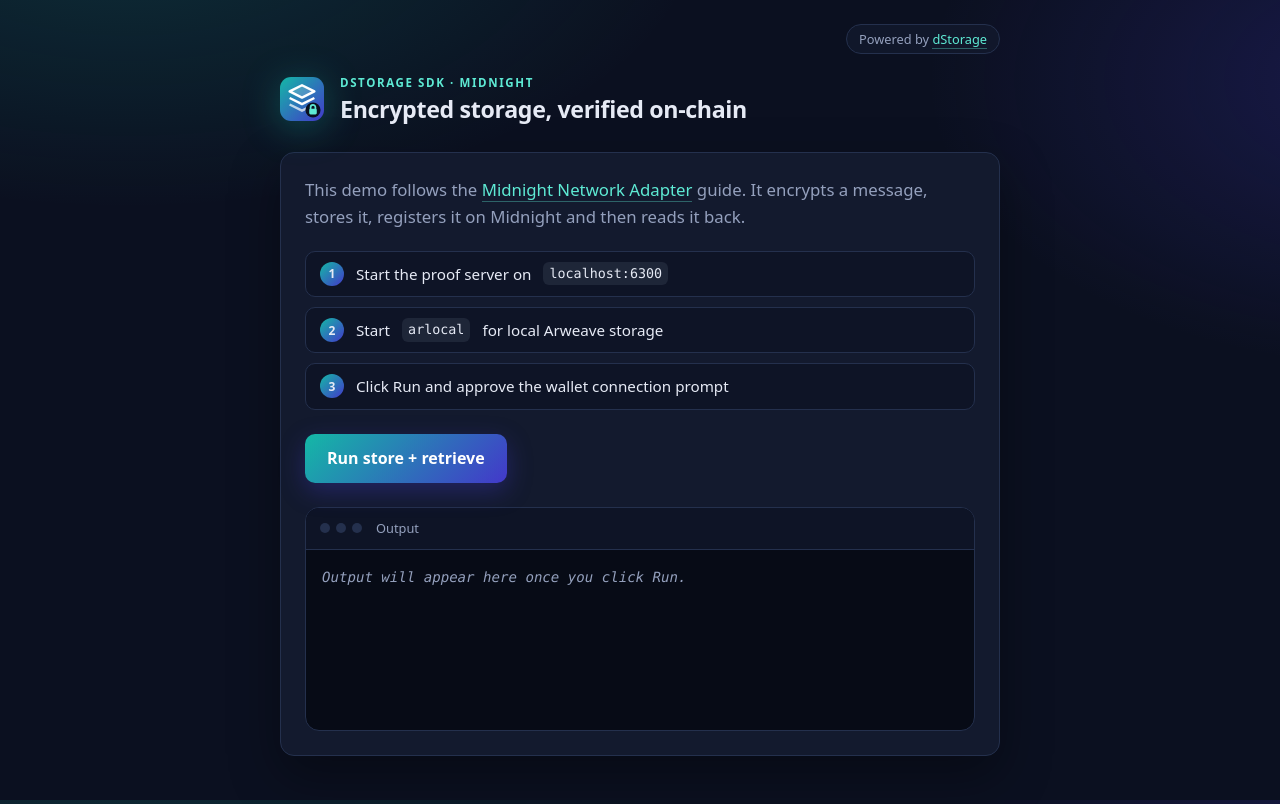
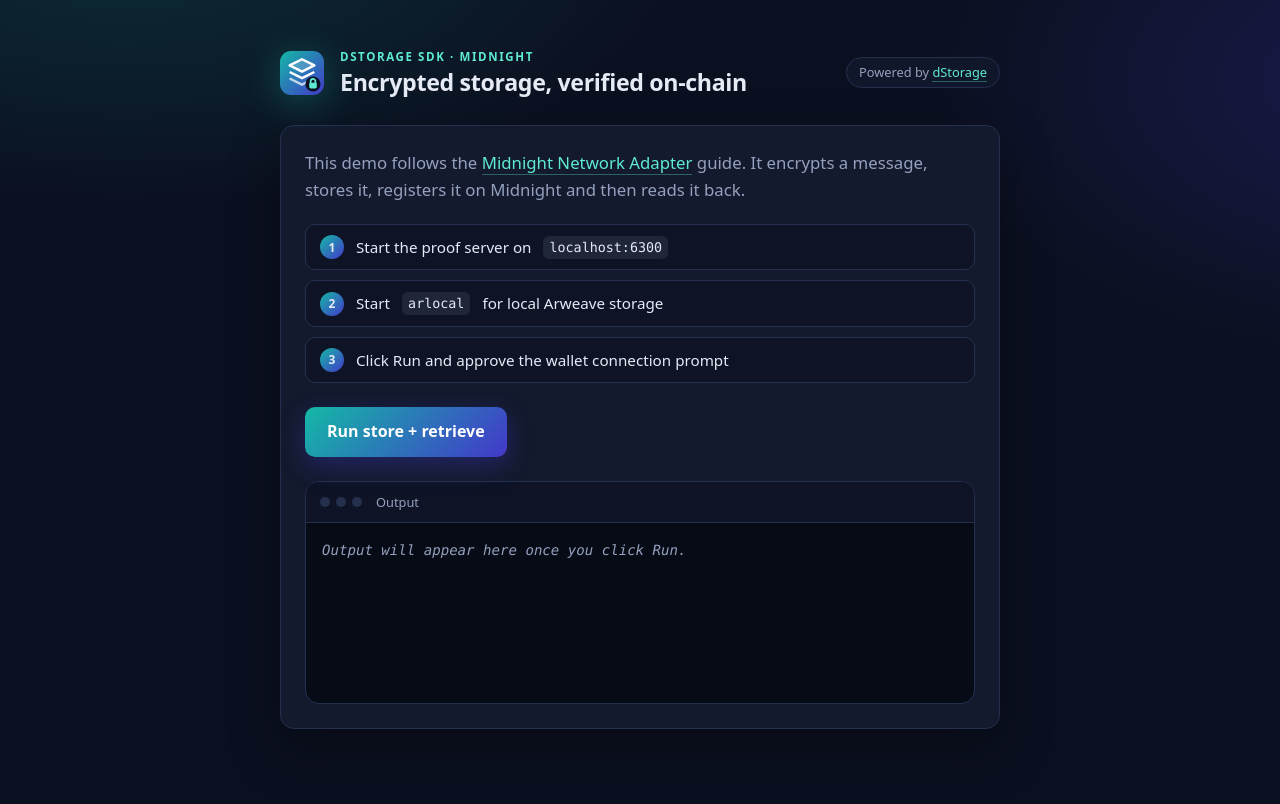
Before and after one commit to dStorageTech/dstorage-starter-template, a website built with Vite: page index.html in a window 1280 px wide. Built offline with nearby package versions, Linux system fonts and the light colour scheme.

Commit message:
Move "Powered by dStorage" badge into the title row

```diff
--- a/index.html
+++ b/index.html
@@ -41,12 +41,13 @@
       main {
         max-width: 760px;
         margin: 0 auto;
-        padding: 24px 20px 48px;
+        padding: 48px 20px 48px;
       }
 
       header {
         display: flex;
         align-items: center;
+        flex-wrap: wrap;
         gap: 16px;
         margin-bottom: 28px;
       }
@@ -240,12 +241,8 @@
       }
 
       .powered {
-        display: flex;
-        justify-content: flex-end;
-        margin-bottom: 20px;
-      }
-
-      .powered span {
+        margin-left: auto;
+        white-space: nowrap;
         padding: 4px 12px;
         border: 1px solid var(--border);
         border-radius: 999px;
@@ -257,16 +254,13 @@
   </head>
   <body>
     <main>
-      <div class="powered">
-        <span>Powered by <a href="https://dstorage.pro">dStorage</a></span>
-      </div>
-
       <header>
         <img src="/favicon.svg" alt="" />
         <div>
           <p class="eyebrow">dStorage SDK · Midnight</p>
           <h1>Encrypted storage, verified on-chain</h1>
         </div>
+        <span class="powered">Powered by <a href="https://dstorage.pro">dStorage</a></span>
       </header>
 
       <section class="card">
```
